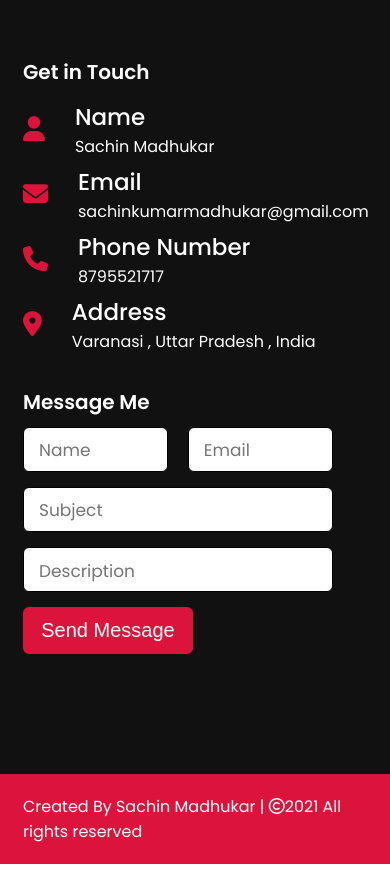
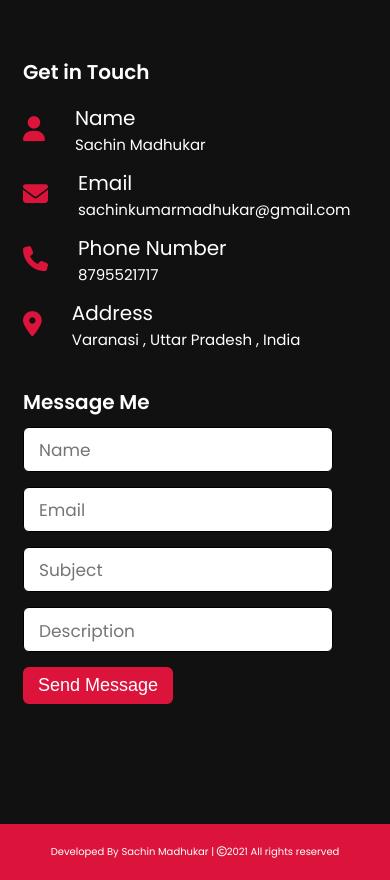
Before and after one commit to SachinMadhukar09/Portfolio, a plain HTML site: page index.html in a window 390 px wide. Shown: the part 4603-5483 px from the top of the page. Drawn offline with nearby package versions, Linux system fonts and the light colour scheme.

Commit message:
Fixed Contact Content in Mobile View

```diff
--- a/index.html
+++ b/index.html
@@ -293,7 +293,7 @@
 
             <!-- Footer Section -->
             <footer>
-                <span>Created By Sachin Madhukar | <span class="far fa-copyright"></span>2021 All rights reserved </span>
+                <span>Developed By Sachin Madhukar | <span class="far fa-copyright"></span>2021 All rights reserved </span>
             </footer>
 
 
--- a/style.css
+++ b/style.css
@@ -594,4 +594,40 @@ footer span a:hover{
     margin: 0%;
   }
 
+.contact .contact-content .info .head{
+  font-size: 20px;
+  font-weight: 400;
 }
+.contact .contact-content .info .sub-title{
+  font-size: 15px;
+}
+.contact .right form .fields{
+  display: flex;
+  flex-direction: column;
+}
+.contact .right form .name{
+margin-right: 0px;
+}
+.contact .right form .email{
+  margin-left: 0px;
+  }
+.contact .right form .field,
+.contact .right form .fields .field{
+  height: 45px;
+  width: 100%;
+  margin-bottom: 15px;
+}
+.contact .right form .button{
+  height: 37px;
+  width: 150px;
+}
+.contact .right form .button button{
+  font-size: 18px;
+}
+
+
+  footer{
+    font-size: 10px;
+  }
+
+}
```
